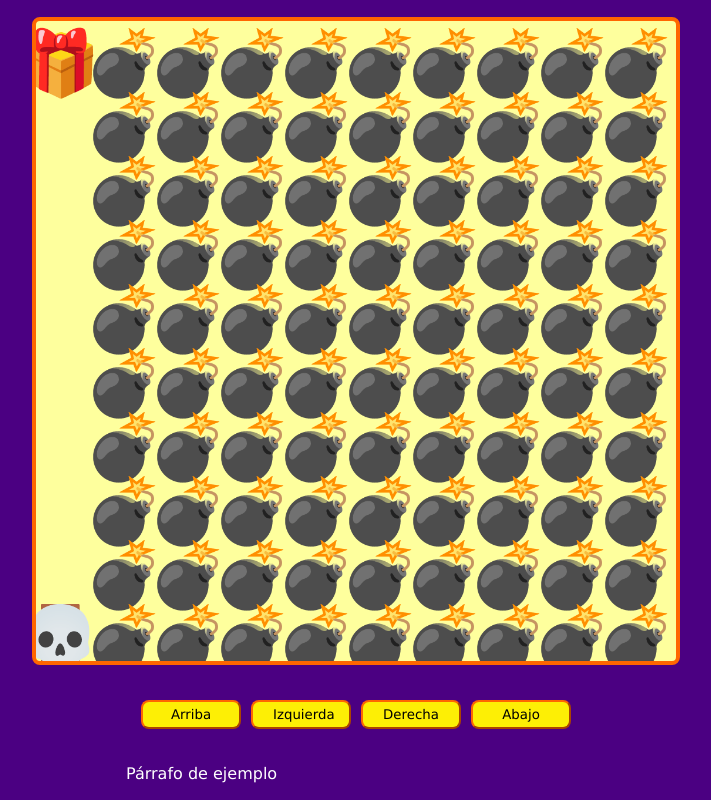
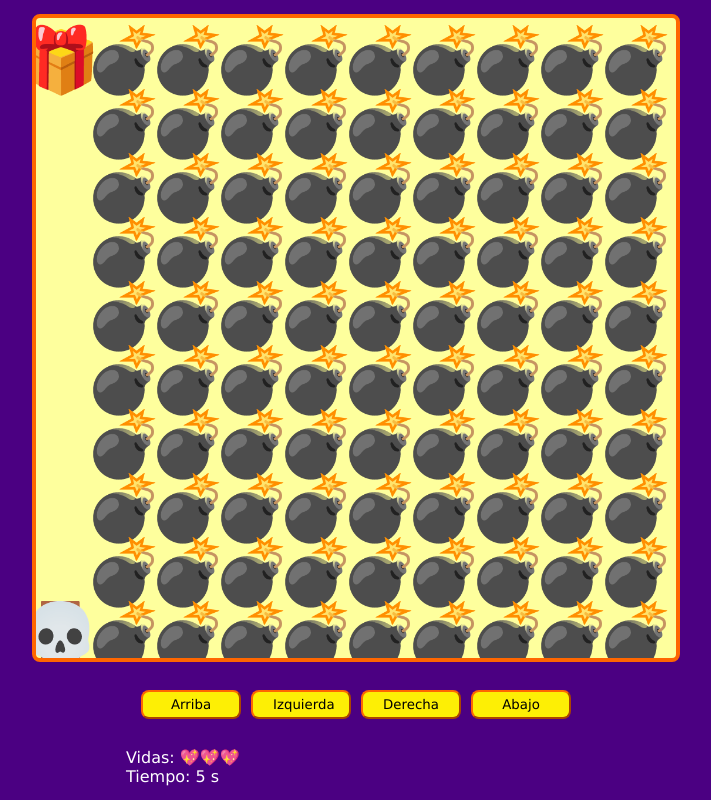
Before and after one commit to RedCode-123/Videojuego_JavaScript_2022, a plain HTML site: page index.html in a window 1280 px wide. Shown: the whole page, without its empty margins (284-995 px from the left). Drawn offline with Linux system fonts and the light colour scheme.

Commit message:
Se agregó el tiempo

```diff
--- a/game.js
+++ b/game.js
@@ -9,6 +9,8 @@ const btnUp = document.querySelector('#up') ;
 const btnLeft = document.querySelector('#left') ;
 const btnRight = document.querySelector('#right') ;
 const btnDown = document.querySelector('#down') ;
+const htmlLives = document.querySelector('#lives');
+const htmlTime = document.querySelector('#time');
 
 btnUp.addEventListener('click', moveUp)
 btnLeft.addEventListener('click', moveLeft)
@@ -29,6 +31,8 @@ let level = 0;
 let levelWin = false;
 let collision = false;
 let lives = 3;
+let startTime;
+let timeInterval;
 /*
 Esperamos a que todo el html cargue
 para ejecutar el código de canvas
@@ -58,11 +62,23 @@ function startGame() {
     game.font = gameSize + 'px Verdana';
     game.textAlign = 'end';
 
+    showLives(lives);
+
+    if (!startTime) {
+        startTime = Date.now();
+        timeInterval = setInterval(()=> {
+            htmlTime.innerText = ((Date.now() - startTime)/1_000) + ' s';
+        },100);
+    }
+
     let map = maps[level];
+
     if (!maps[level]) {
         console.log('Se alcanzó el máximo de niveles');
+        clearInterval(timeInterval);
         return;
     }
+
     let mapRows = map.trim().split('\n');
     let mapRowsCols = mapRows.map(row => row.trim().split(''));
     game.clearRect(0,0, canvasS, canvasS);
@@ -100,6 +116,7 @@ function startGame() {
         });
     });
     if (levelWin === true) {
+        console.log('Pasaste de Nivel');
         level += 1;
         levelWin = false;
         canvasSize();
@@ -110,7 +127,7 @@ function startGame() {
             console.log('Perdiste');
             level = 0;
             lives = 3;
-            console.log('level ' + level, 'lives ' + lives);
+            startTime = undefined;
         }
         playerPosition.x = undefined;
         playerPosition.y = undefined;
@@ -118,6 +135,10 @@ function startGame() {
         canvasSize();
     }
     movePlayer();
+}
+
+function showLives(n) {
+    htmlLives.innerText = emojis['HEART'].repeat(n);
 }
 
 function movePlayer() {
--- a/index.html
+++ b/index.html
@@ -19,8 +19,8 @@
     </div>
 
     <div class="messages">
-        <!-- TODO -->
-        <p>Párrafo de ejemplo</p>
+        <p>Vidas: <span id="lives"></span></p>
+        <p>Tiempo: <span id="time"></span></p>
     </div>
     </div>
     <script src="./maps.js"></script>
--- a/maps.js
+++ b/maps.js
@@ -12,6 +12,7 @@ const emojis = {
   'BOMB_COLLISION': '🔥',
   'GAME_OVER': '👎',
   'WIN': '🏆',
+  'HEART': '💖'
 };
 
 const maps = [];
```
